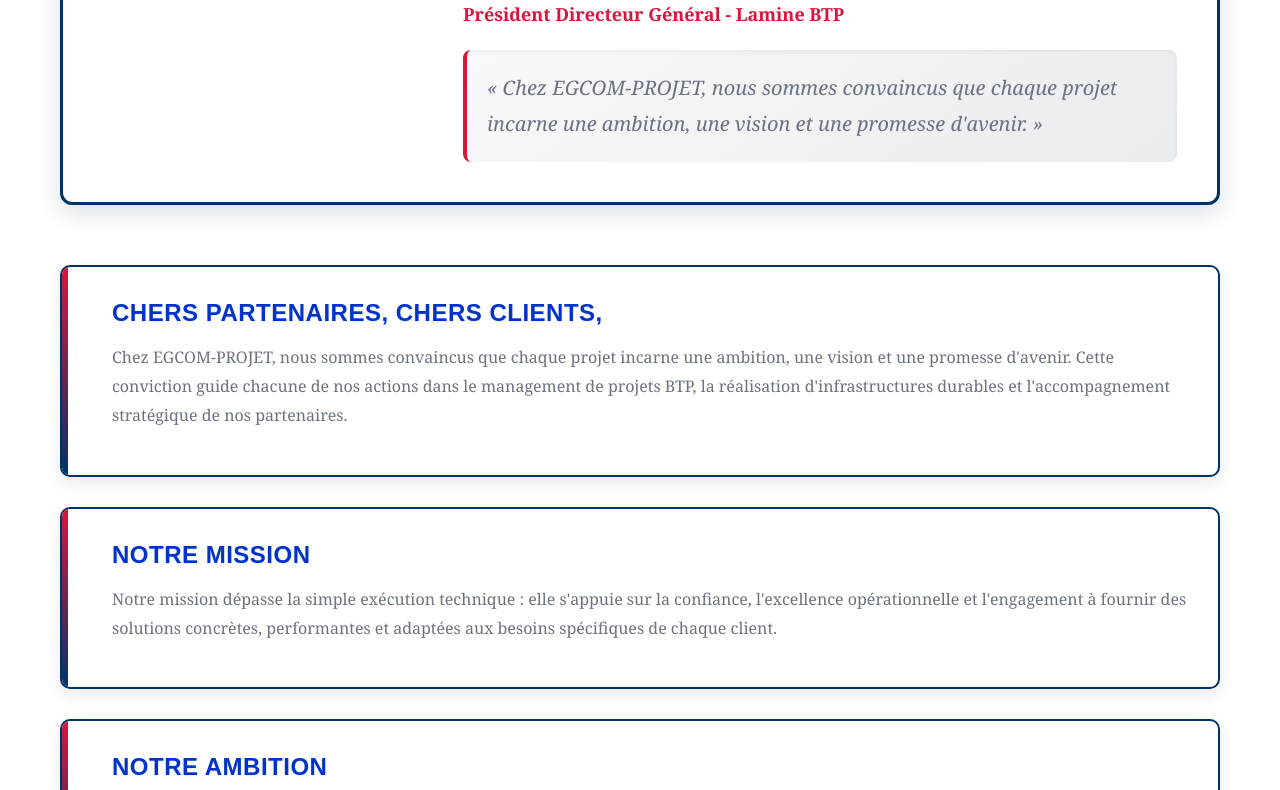
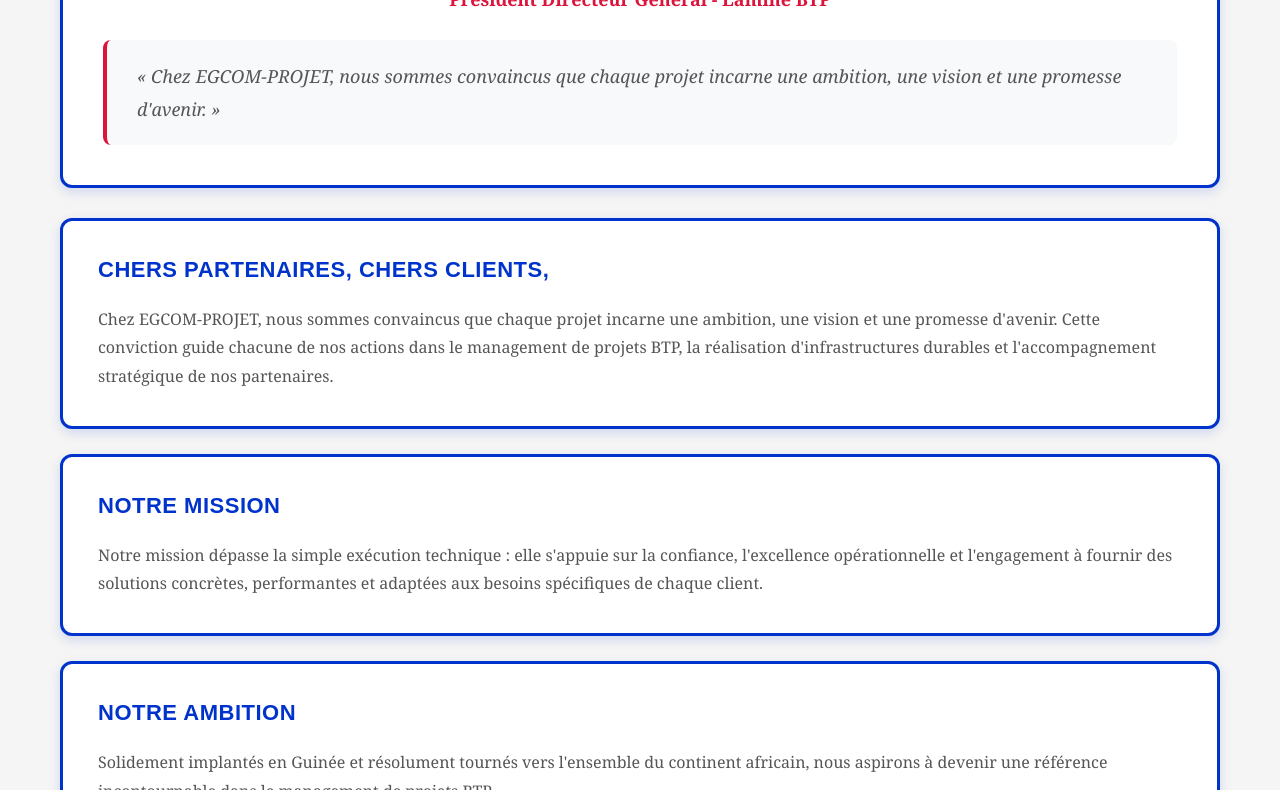
Before and after one commit to egcom-projets/egcom-site-web, a website: page mots-du-pdg.html in a window 1280 px wide. Shown: the part 549-1339 px from the top of the page. Drawn offline with Linux system fonts and the light colour scheme.

Commit message:
Réorganisation page Mot du PDG selon le design avec cartes bordures bleues et mise en page structurée

```diff
--- a/assets/css/styles.css
+++ b/assets/css/styles.css
@@ -765,131 +765,104 @@
 
 /* CEO Message */
 .ceo-message-section {
-    padding: 80px 0;
-    background: white;
+    padding: 60px 0;
+    background: #f5f5f5;
 }
 
-.ceo-intro {
-    display: grid;
-    grid-template-columns: 300px 1fr;
-    gap: 60px;
-    align-items: center;
-    margin-bottom: 60px;
+/* Carte d'introduction du PDG */
+.ceo-intro-card {
     background: white;
     padding: 40px;
-    border: 3px solid #003366;
+    margin-bottom: 30px;
+    border: 3px solid #0033CC;
     border-radius: 12px;
-    box-shadow: 0 8px 24px rgba(0, 51, 102, 0.15),
-                inset 0 2px 4px rgba(255, 255, 255, 0.8);
+    box-shadow: 0 4px 12px rgba(0, 51, 204, 0.15);
+    text-align: center;
 }
 
-.ceo-photo {
-    position: relative;
-}
-
-.ceo-photo img {
-    width: 100%;
-    border-radius: 12px;
-    box-shadow: 0 12px 32px rgba(0, 0, 0, 0.2),
-                inset 0 -2px 8px rgba(0, 0, 0, 0.1);
-    border: 4px solid white;
-    outline: 2px solid #003366;
-}
-
-.ceo-info h2 {
-    font-size: 32px;
-    color: var(--primary-blue);
+.ceo-name {
+    font-size: 36px;
+    font-weight: 700;
+    color: #0033CC;
     margin-bottom: 10px;
-    text-shadow: 0 2px 4px rgba(0, 51, 102, 0.1);
+    letter-spacing: 1px;
 }
 
 .ceo-title {
     font-size: 18px;
-    color: var(--primary-red);
-    margin-bottom: 20px;
+    color: #DC143C;
+    margin-bottom: 25px;
     font-weight: 600;
 }
 
-.ceo-quote {
-    font-size: 20px;
-    font-style: italic;
-    color: var(--text-gray);
-    line-height: 1.8;
-    padding: 20px;
-    background: linear-gradient(145deg, #f8f9fa 0%, #e9ecef 100%);
+.ceo-quote-box {
+    background: #f8f9fa;
+    padding: 20px 30px;
     border-left: 4px solid #DC143C;
     border-radius: 8px;
-    box-shadow: inset 0 2px 4px rgba(0, 0, 0, 0.05);
+    margin-top: 20px;
 }
 
-.message-block {
-    margin-bottom: 30px;
-    background: white;
-    padding: 30px;
-    border: 2px solid #003366;
-    border-radius: 10px;
-    box-shadow: 0 6px 16px rgba(0, 51, 102, 0.1),
-                inset 0 1px 2px rgba(255, 255, 255, 0.8),
-                inset 0 -1px 2px rgba(0, 0, 0, 0.05);
-    position: relative;
-    overflow: hidden;
+.ceo-quote {
+    font-size: 18px;
+    font-style: italic;
+    color: #555;
+    line-height: 1.8;
+    text-align: left;
 }
 
-.message-block::before {
-    content: '';
-    position: absolute;
-    top: 0;
-    left: 0;
-    width: 6px;
-    height: 100%;
-    background: linear-gradient(180deg, #DC143C 0%, #003366 100%);
+/* Cartes de message */
+.message-card {
+    background: white;
+    padding: 35px;
+    margin-bottom: 25px;
+    border: 3px solid #0033CC;
+    border-radius: 12px;
+    box-shadow: 0 4px 12px rgba(0, 51, 204, 0.15);
 }
 
-.message-block h3 {
-    font-size: 24px;
-    color: var(--primary-blue);
-    margin-bottom: 15px;
-    margin-left: 20px;
-    text-shadow: 0 1px 2px rgba(0, 51, 102, 0.1);
+.message-title {
+    font-size: 22px;
+    font-weight: 700;
+    color: #0033CC;
+    margin-bottom: 20px;
+    letter-spacing: 0.5px;
 }
 
-.message-block p {
+.message-text {
     font-size: 16px;
-    color: var(--text-gray);
+    color: #555;
     line-height: 1.8;
-    margin-bottom: 15px;
-    margin-left: 20px;
 }
 
-.ceo-signature {
-    margin-top: 60px;
-    padding: 30px;
-    background: linear-gradient(145deg, #f8f9fa 0%, #ffffff 100%);
-    border: 2px solid #003366;
-    border-radius: 10px;
-    box-shadow: 0 6px 16px rgba(0, 51, 102, 0.1),
-                inset 0 1px 2px rgba(255, 255, 255, 0.8);
+/* Carte de signature */
+.signature-card {
+    background: white;
+    padding: 35px;
+    margin-top: 40px;
+    border: 3px solid #0033CC;
+    border-radius: 12px;
+    box-shadow: 0 4px 12px rgba(0, 51, 204, 0.15);
     text-align: right;
 }
 
 .signature-text {
     font-size: 16px;
-    color: var(--text-gray);
+    color: #555;
     margin-bottom: 10px;
     font-style: italic;
 }
 
 .signature-name {
-    font-size: 24px;
+    font-size: 26px;
     font-weight: 700;
-    color: var(--primary-blue);
+    color: #0033CC;
     margin-bottom: 5px;
-    text-shadow: 0 1px 2px rgba(0, 51, 102, 0.1);
 }
 
 .signature-title {
     font-size: 16px;
-    color: var(--primary-red);
+    color: #DC143C;
     font-weight: 600;
 }
 
--- a/mots-du-pdg.html
+++ b/mots-du-pdg.html
@@ -55,43 +55,44 @@
 
     <section class="ceo-message-section">
         <div class="container">
-            <div class="ceo-intro">
-                <div class="ceo-photo">
-                    <img src="assets/images/pdg-lamine-camara.jpg" alt="Lamine CAMARA - PDG EGCOM" onerror="this.style.display='none'">
-                </div>
-                <div class="ceo-info">
-                    <h2>Lamine CAMARA</h2>
+            <!-- Section Nom et Titre du PDG -->
+            <div class="ceo-intro-card">
+                <h2 class="ceo-name">LAMINE CAMARA</h2>
                 <p class="ceo-title">Président Directeur Général - Lamine BTP</p>
+                <div class="ceo-quote-box">
                     <p class="ceo-quote">« Chez EGCOM-PROJET, nous sommes convaincus que chaque projet incarne une ambition, une vision et une promesse d'avenir. »</p>
                 </div>
             </div>
 
-            <div class="ceo-message-content">
-                <div class="message-block">
-                    <h3>Chers partenaires, chers clients,</h3>
-                    <p>Chez EGCOM-PROJET, nous sommes convaincus que chaque projet incarne une ambition, une vision et une promesse d'avenir. Cette conviction guide chacune de nos actions dans le management de projets BTP, la réalisation d'infrastructures durables et l'accompagnement stratégique de nos partenaires.</p>
+            <!-- Section Chers Partenaires -->
+            <div class="message-card">
+                <h3 class="message-title">CHERS PARTENAIRES, CHERS CLIENTS,</h3>
+                <p class="message-text">Chez EGCOM-PROJET, nous sommes convaincus que chaque projet incarne une ambition, une vision et une promesse d'avenir. Cette conviction guide chacune de nos actions dans le management de projets BTP, la réalisation d'infrastructures durables et l'accompagnement stratégique de nos partenaires.</p>
             </div>
 
-                <div class="message-block">
-                    <h3>Notre Mission</h3>
-                    <p>Notre mission dépasse la simple exécution technique : elle s'appuie sur la confiance, l'excellence opérationnelle et l'engagement à fournir des solutions concrètes, performantes et adaptées aux besoins spécifiques de chaque client.</p>
+            <!-- Section Notre Mission -->
+            <div class="message-card">
+                <h3 class="message-title">NOTRE MISSION</h3>
+                <p class="message-text">Notre mission dépasse la simple exécution technique : elle s'appuie sur la confiance, l'excellence opérationnelle et l'engagement à fournir des solutions concrètes, performantes et adaptées aux besoins spécifiques de chaque client.</p>
             </div>
 
-                <div class="message-block">
-                    <h3>Notre Ambition</h3>
-                    <p>Solidement implantés en Guinée et résolument tournés vers l'ensemble du continent africain, nous aspirons à devenir une référence incontournable dans le management de projets BTP.</p>
+            <!-- Section Notre Ambition -->
+            <div class="message-card">
+                <h3 class="message-title">NOTRE AMBITION</h3>
+                <p class="message-text">Solidement implantés en Guinée et résolument tournés vers l'ensemble du continent africain, nous aspirons à devenir une référence incontournable dans le management de projets BTP.</p>
             </div>
 
-                <div class="message-block">
-                    <h3>Notre Engagement</h3>
-                    <p>Chaque projet, chaque client et chaque décision engagent notre responsabilité : celle de garantir votre réussite, avec rigueur, transparence et détermination.</p>
+            <!-- Section Notre Engagement -->
+            <div class="message-card">
+                <h3 class="message-title">NOTRE ENGAGEMENT</h3>
+                <p class="message-text">Chaque projet, chaque client et chaque décision engagent notre responsabilité : celle de garantir votre réussite, avec rigueur, transparence et détermination.</p>
             </div>
 
-                <div class="ceo-signature">
+            <!-- Signature -->
+            <div class="signature-card">
                 <p class="signature-text">Cordialement,</p>
                 <p class="signature-name">Lamine CAMARA</p>
                 <p class="signature-title">PDG, EGCOM - Lamine BTP</p>
-                </div>
             </div>
         </div>
     </section>
```
Lines whose indentation alone changed are shown as unchanged.
